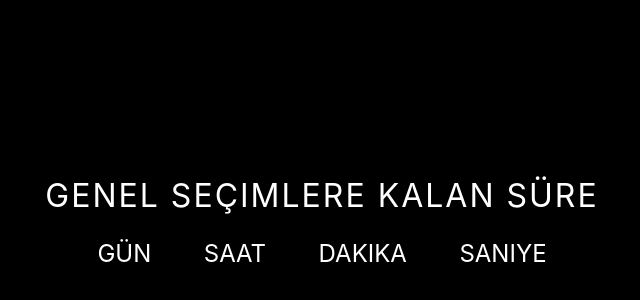
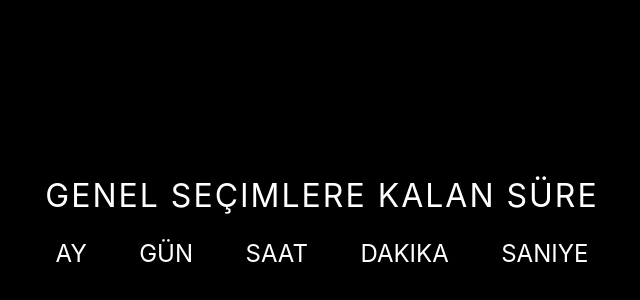
Before and after one commit to EReaXe/election-day-counter, a plain HTML site: page index.html in a window 1280 px wide. Shown: the part 166-466 px from the top of the page, without its empty margins (318-958 px from the left). Drawn offline with Linux system fonts and the light colour scheme.

Commit message:
Update index.html

```diff
--- a/index.html
+++ b/index.html
@@ -11,6 +11,7 @@
       <h1 id="headline">Genel Seçimlere Kalan Süre</h1>
       <div id="countdown">
         <ul>
+          <li><span id="months"></span>ay</li>
           <li><span id="days"></span>gün</li>
           <li><span id="hours"></span>saat</li>
           <li><span id="minutes"></span>dakika</li>
```
